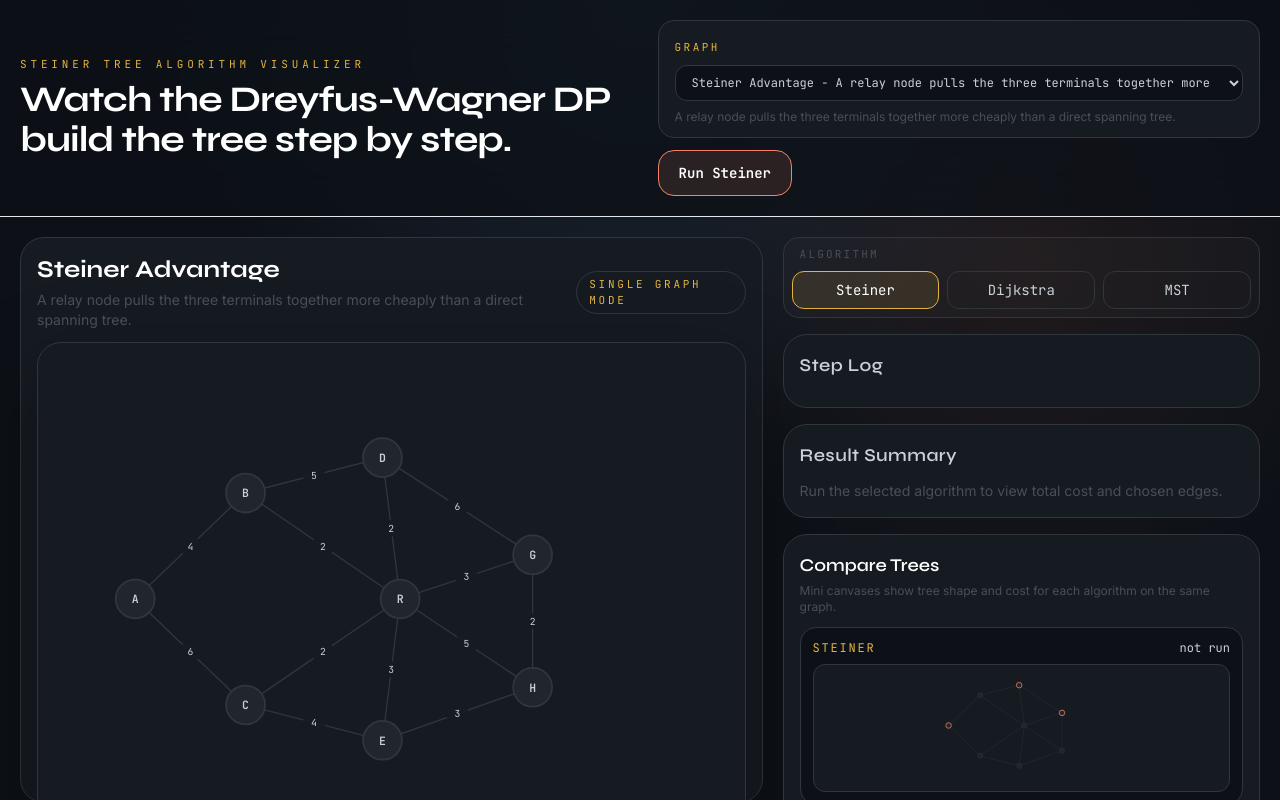
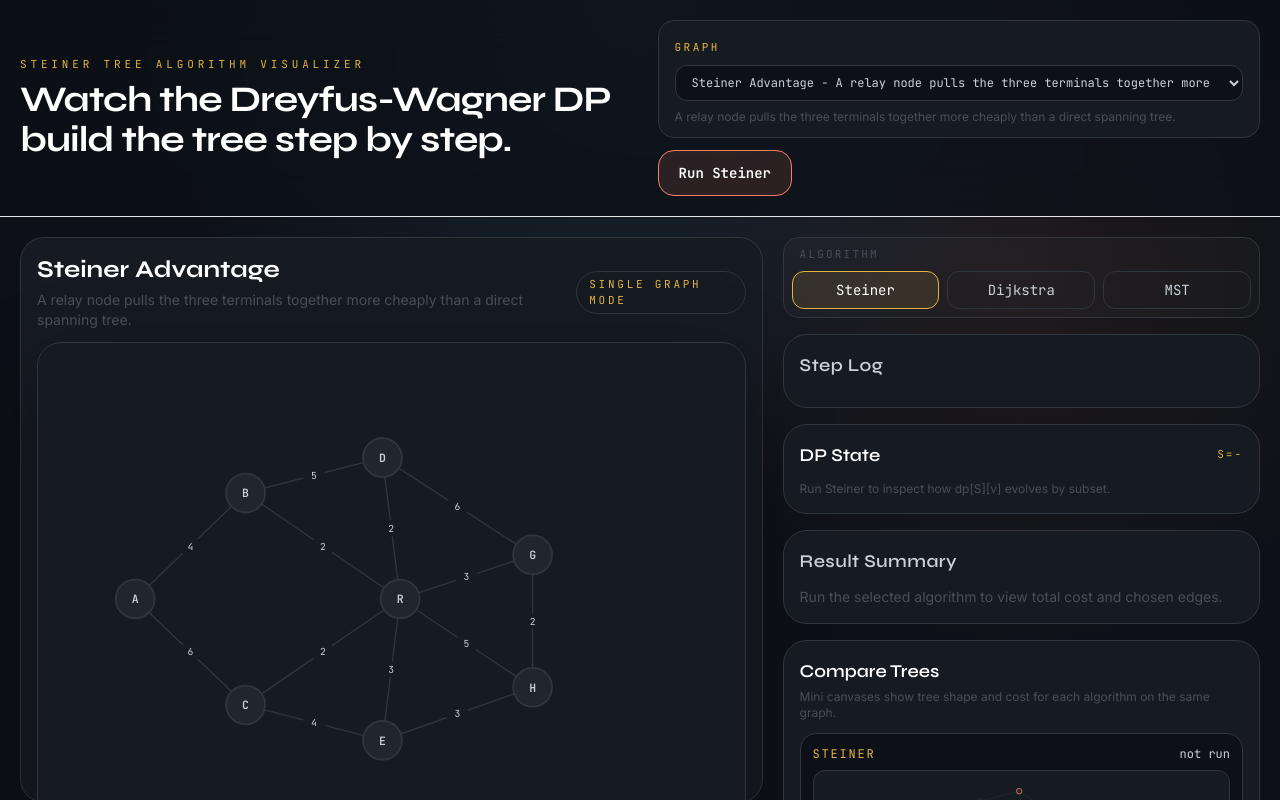
Before and after one commit to Sam27112004/Steiner_Tree_viz, a React (Vite) app: page / in a window 1280 px wide. Shown: the top 800 px of the page. Built offline with nearby package versions, Linux system fonts and the light colour scheme.

Commit message:
[Phase3] Add DP state panel

```diff
--- a/src/components/layout/MainLayout.jsx
+++ b/src/components/layout/MainLayout.jsx
@@ -3,6 +3,7 @@ import AlgoSelector from '../controls/AlgoSelector.jsx'
 import GraphPicker from '../controls/GraphPicker.jsx'
 import PlaybackBar from '../controls/PlaybackBar.jsx'
 import ComparePanel from '../panels/ComparePanel.jsx'
+import DPStatePanel from '../panels/DPStatePanel.jsx'
 import ResultPanel from '../panels/ResultPanel.jsx'
 import StepLog from '../panels/StepLog.jsx'
 import { usePlaybackStore } from '../../store/playbackStore.js'
@@ -54,6 +55,7 @@ function MainLayout({ graph, renderState, steps, onRunSteiner }) {
         <aside className="flex min-h-0 flex-col gap-4">
           <AlgoSelector />
           <StepLog steps={steps} cursor={cursor} />
+          <DPStatePanel renderState={renderState} />
           <ResultPanel />
           <ComparePanel />
         </aside>
--- /dev/null
+++ b/src/components/panels/DPStatePanel.jsx
@@ -0,0 +1,75 @@
+function formatSubset(mask) {
+  if (mask === 0) {
+    return '0 (empty)'
+  }
+
+  return `${mask} (0b${mask.toString(2)})`
+}
+
+function formatCost(value) {
+  if (value === undefined || value === null || Number.isNaN(value)) {
+    return '-'
+  }
+
+  if (!Number.isFinite(value)) {
+    return 'inf'
+  }
+
+  return String(value)
+}
+
+function DPStatePanel({ renderState }) {
+  const subsets = Object.keys(renderState.dpTable)
+    .map((key) => Number(key))
+    .sort((a, b) => a - b)
+
+  return (
+    <section className="rounded-3xl border border-border bg-surface p-4 text-[var(--color-node-text)]">
+      <div className="mb-3 flex items-center justify-between gap-3">
+        <h3 className="font-display text-lg font-semibold text-white">DP State</h3>
+        <span className="font-mono text-[11px] uppercase tracking-[0.18em] text-[var(--color-consider)]">
+          S={renderState.currentSubset ?? '-'}
+        </span>
+      </div>
+
+      {subsets.length === 0 ? (
+        <p className="text-xs text-[var(--color-visited)]">Run Steiner to inspect how dp[S][v] evolves by subset.</p>
+      ) : (
+        <div className="max-h-72 space-y-3 overflow-y-auto pr-1">
+          {subsets.map((subset) => {
+            const row = renderState.dpTable[subset] ?? {}
+            const nodeIds = Object.keys(row)
+              .map((nodeId) => Number(nodeId))
+              .sort((a, b) => a - b)
+            const isActive = subset === renderState.currentSubset
+
+            return (
+              <div
+                key={subset}
+                className={`rounded-2xl border px-3 py-2 ${
+                  isActive
+                    ? 'border-[var(--color-consider)] bg-[rgba(227,179,65,0.12)]'
+                    : 'border-border bg-[rgba(255,255,255,0.02)]'
+                }`}
+              >
+                <div className="mb-2 font-mono text-[11px] uppercase tracking-[0.16em] text-[var(--color-visited)]">
+                  Subset {formatSubset(subset)}
+                </div>
+                <div className="grid grid-cols-2 gap-x-4 gap-y-1 font-mono text-xs">
+                  {nodeIds.map((nodeId) => (
+                    <div key={`${subset}-${nodeId}`} className="flex items-center justify-between gap-3">
+                      <span>dp[S][{nodeId}]</span>
+                      <span className="text-[var(--color-node-text)]">{formatCost(row[nodeId])}</span>
+                    </div>
+                  ))}
+                </div>
+              </div>
+            )
+          })}
+        </div>
+      )}
+    </section>
+  )
+}
+
+export default DPStatePanel
```
